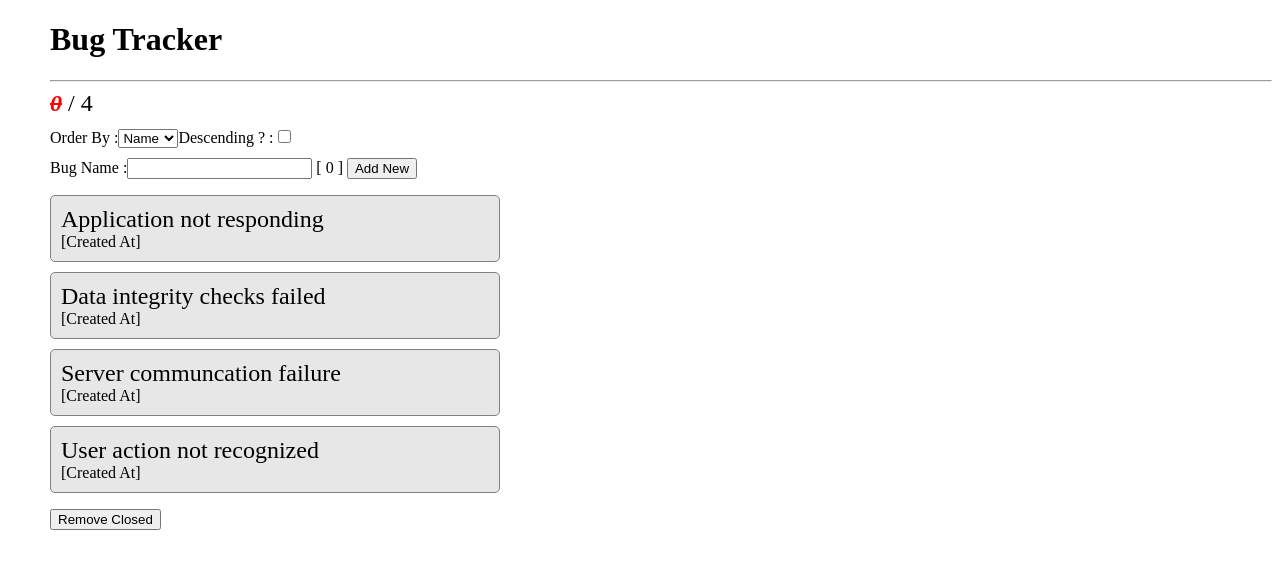
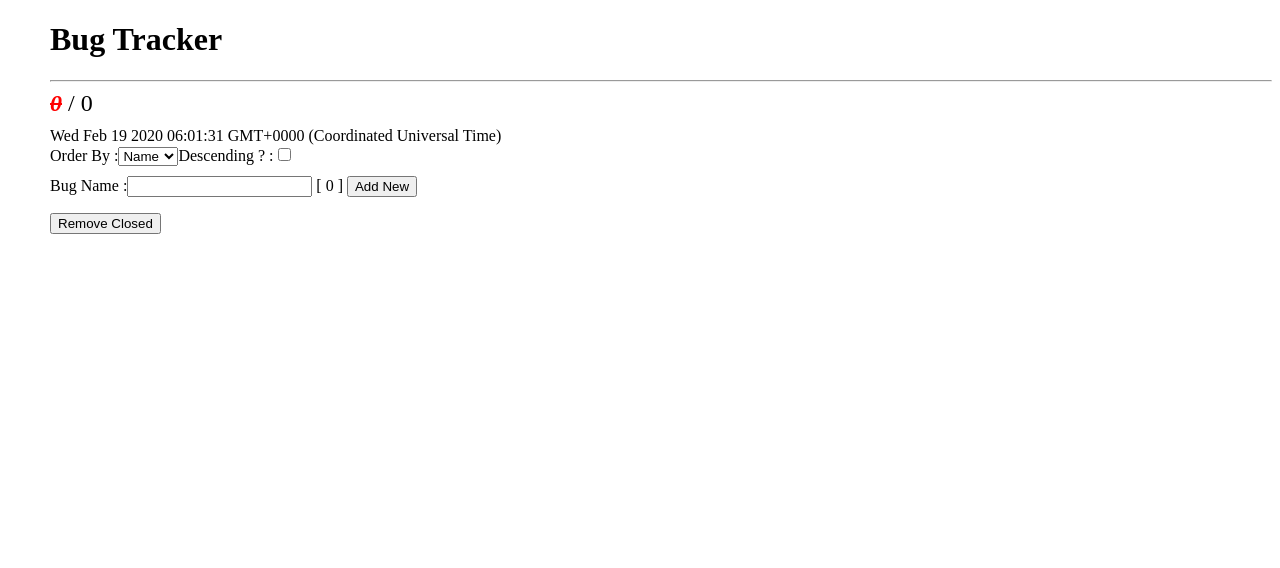
Before and after one commit to tkmagesh/Sapient-Angular-Feb-2020, an Angular app in the folder bug-tracker-app/: page / in a window 1280 px wide. Shown: the top 568 px of the page. Built offline with nearby package versions, Linux system fonts and the light colour scheme.

Commit message:
Day-02 complete

```diff
--- a/bug-tracker-app/src/app/app.module.ts
+++ b/bug-tracker-app/src/app/app.module.ts
@@ -4,15 +4,18 @@
 import { AppComponent } from './app.component';
 import { BugTrackerComponent } from './bugTracker/bugTracker.component';
 import { BugOperationsService } from './bugTracker/services/bugOperations.service';
+import { BugStatsComponent } from './bugTracker/views/bugStats.component';
 
 import { TrimTextPipe } from './bugTracker/pipes/trimText.pipe';
 import { SortPipe } from './bugTracker/pipes/sort.pipe';
 import { ClosedCountPipe } from './bugTracker/pipes/closedCount.pipe';
 
+
 @NgModule({
   declarations: [
     AppComponent,
     BugTrackerComponent,
+    BugStatsComponent,
     TrimTextPipe
     , SortPipe
     , ClosedCountPipe
--- a/bug-tracker-app/src/app/bugTracker/bugTracker.component.html
+++ b/bug-tracker-app/src/app/bugTracker/bugTracker.component.html
@@ -1,8 +1,4 @@
-<section class="stats">
-    <span class="closed">{{bugs | closedCount}}</span>
-    <span> / </span>
-    <span>{{bugs.length}}</span>
-</section>
+<app-bug-stats [bugs]="bugs"></app-bug-stats>
 <section class="sort">
     <label for="">Order By :</label>
     <select (change)="bugSortAttr = $event.target.value">
--- a/bug-tracker-app/src/app/bugTracker/bugTracker.component.ts
+++ b/bug-tracker-app/src/app/bugTracker/bugTracker.component.ts
@@ -12,19 +12,9 @@
     newBugName : string = '';
     bugSortAttr : string = 'name';
     bugSortDesc : boolean = false;
-    /*
-    bugOperations : BugOperationsService;
-
-    constructor(bugOperations : BugOperationsService){
-        this.bugOperations = bugOperations;
-    }
-    */
 
     constructor(private bugOperations : BugOperationsService){
-        this.bugs.push(this.bugOperations.createNew('Server communcation failure'))
-        this.bugs.push(this.bugOperations.createNew('User action not recognized'))
-        this.bugs.push(this.bugOperations.createNew('Application not responding'))
-        this.bugs.push(this.bugOperations.createNew('Data integrity checks failed'))
+
     }
 
     onAddNewClick(bugName : string){
--- /dev/null
+++ b/bug-tracker-app/src/app/bugTracker/views/bugStats.component.ts
@@ -0,0 +1,24 @@
+import { Component, Input, ChangeDetectionStrategy } from '@angular/core';
+import { Bug } from '../models/Bug';
+
+@Component({
+    selector : 'app-bug-stats',
+    changeDetection : ChangeDetectionStrategy.OnPush,
+    template : `
+        <section class="stats">
+            <span class="closed">{{bugs | closedCount}}</span>
+            <span> / </span>
+            <span>{{bugs.length}}</span>
+        </section>
+        <div>{{getCurrentTime()}}</div>
+    `
+})
+export class BugStatsComponent{
+
+    @Input()
+    bugs : Bug[];
+
+    getCurrentTime(){
+        return Date();
+    }
+}
--- a/bug-tracker-app/src/main.ts
+++ b/bug-tracker-app/src/main.ts
@@ -3,12 +3,6 @@
 
 import { AppModule } from './app/app.module';
 import { environment } from './environments/environment';
-
-import { Calculator } from './calculator';
-
-const calc = new Calculator();
-console.log(calc.add(100,200));
-console.log(calc.subtract(100,200));
 
 if (environment.production) {
   enableProdMode();
```
Also changed, not shown: 1 other file (tests, documents, lock files or other folders).
